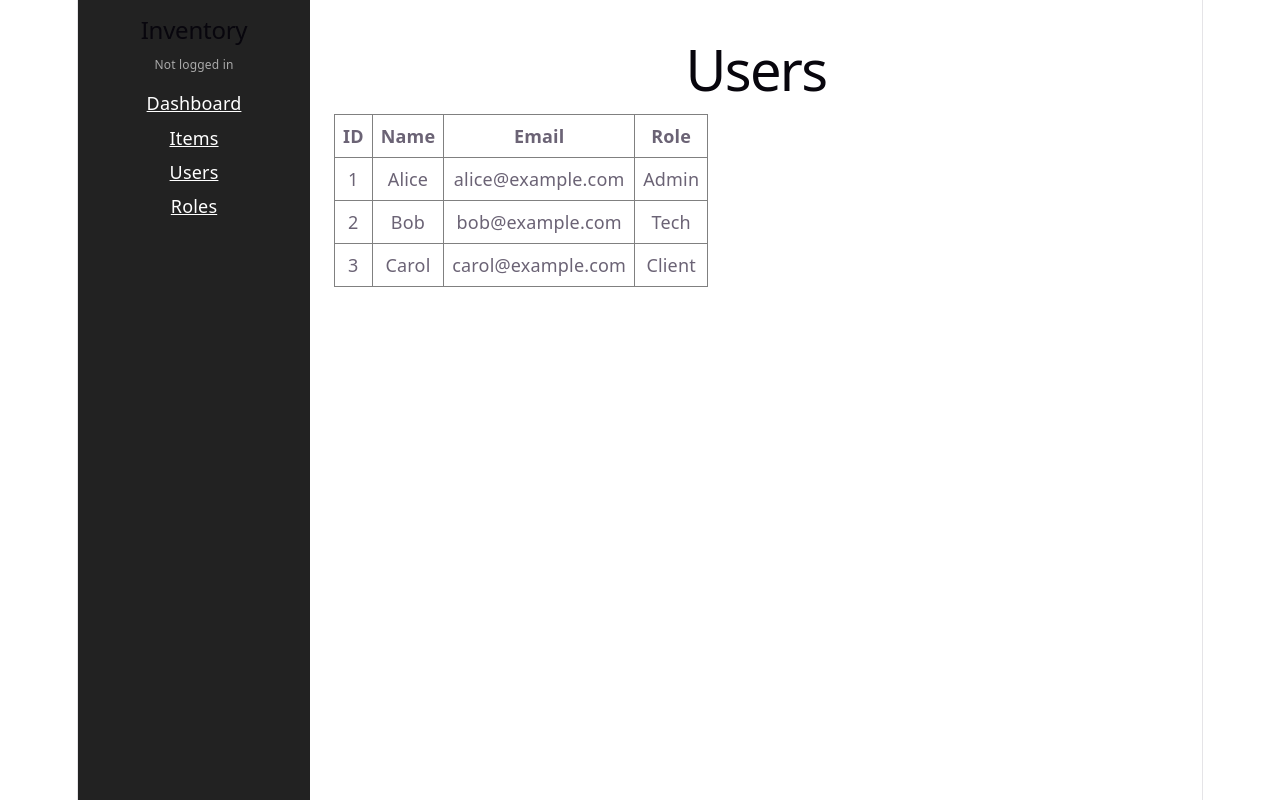
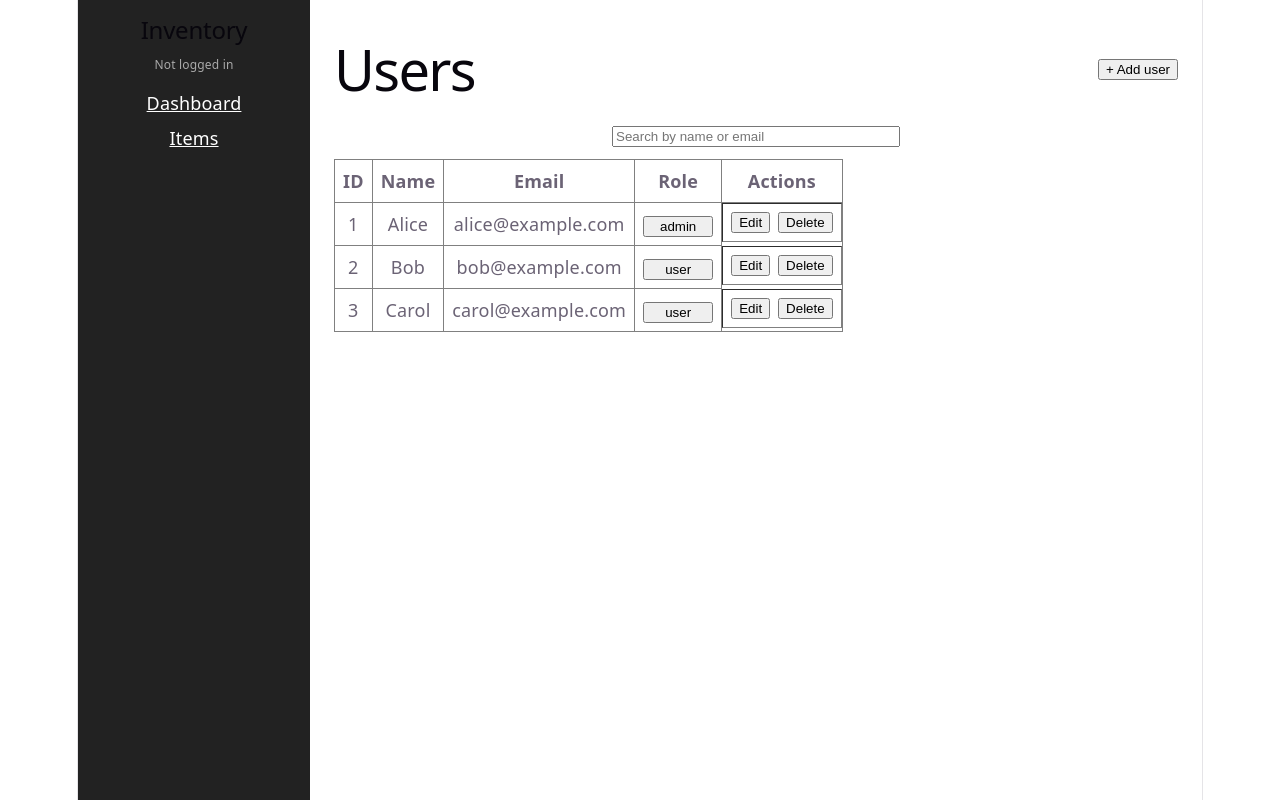
Before and after one commit to Riomnaga/inventory-fe, a React (Vite) app: page /users in a window 1280 px wide. Built offline with nearby package versions, Linux system fonts and the light colour scheme.

Commit message:
Remove roles page, hide admin links for users, users CRUD with search and role toggle

```diff
--- a/src/App.jsx
+++ b/src/App.jsx
@@ -4,7 +4,7 @@ import Login from './pages/Login'
 import Dashboard from './pages/Dashboard'
 import Items from './pages/Items'
 import Users from './pages/Users'
-import Roles from './pages/Roles'
+import MyProfile from './pages/MyProfile'
 
 function App() {
   return (
@@ -15,7 +15,7 @@ function App() {
           <Route index element={<Dashboard />} />
           <Route path="items" element={<Items />} />
           <Route path="users" element={<Users />} />
-          <Route path="roles" element={<Roles />} />
+          <Route path="profile" element={<MyProfile />} />
         </Route>
       </Routes>
     </BrowserRouter>
--- a/src/components/Layout.jsx
+++ b/src/components/Layout.jsx
@@ -21,8 +21,7 @@ export default function Layout() {
         <nav style={{ display: 'flex', flexDirection: 'column', gap: 8 }}>
           <Link to="/" style={{ color: '#fff' }}>Dashboard</Link>
           <Link to="/items" style={{ color: '#fff' }}>Items</Link>
-          <Link to="/users" style={{ color: '#fff' }}>Users</Link>
-          <Link to="/roles" style={{ color: '#fff' }}>Roles</Link>
+          {isAdmin && <Link to="/users" style={{ color: '#fff' }}>Users</Link>}
           {currentUser && <Link to="/profile" style={{ color: '#fff' }}>My Profile</Link>}
         </nav>
         {currentUser && (
--- /dev/null
+++ b/src/pages/MyProfile.jsx
@@ -0,0 +1,3 @@
+export default function MyProfile() {
+  return <h1>My Profile (coming soon)</h1>
+}
--- a/src/pages/Roles.jsx
+++ /dev/null
@@ -1,24 +0,0 @@
-const roles = [
-  { id: 1, name: 'Administrator', description: 'Full access to users, inventory, and requests' },
-  { id: 2, name: 'User', description: 'Can view profile, browse items, request loans/returns' },
-]
-
-export default function Roles() {
-  return (
-    <div>
-      <h1>Roles</h1>
-      <table border="1" cellPadding="8" style={{ borderCollapse: 'collapse' }}>
-        <thead>
-          <tr><th>ID</th><th>Name</th><th>Description</th></tr>
-        </thead>
-        <tbody>
-          {roles.map(r => (
-            <tr key={r.id}>
-              <td>{r.id}</td><td>{r.name}</td><td>{r.description}</td>
-            </tr>
-          ))}
-        </tbody>
-      </table>
-    </div>
-  )
-}
--- a/src/pages/Users.jsx
+++ b/src/pages/Users.jsx
@@ -1,21 +1,112 @@
-const mockUsers = [
-  { id: 1, name: 'Alice', email: 'alice@example.com', role: 'Admin' },
-  { id: 2, name: 'Bob', email: 'bob@example.com', role: 'Tech' },
-  { id: 3, name: 'Carol', email: 'carol@example.com', role: 'Client' },
+import { useState } from 'react'
+
+const initialUsers = [
+  { id: 1, name: 'Alice', email: 'alice@example.com', role: 'admin' },
+  { id: 2, name: 'Bob',   email: 'bob@example.com',   role: 'user' },
+  { id: 3, name: 'Carol', email: 'carol@example.com', role: 'user' },
 ]
 
+const emptyForm = { name: '', email: '', role: 'user' }
+
 export default function Users() {
+  const [users, setUsers] = useState(initialUsers)
+  const [search, setSearch] = useState('')
+  const [showForm, setShowForm] = useState(false)
+  const [form, setForm] = useState(emptyForm)
+  const [editingId, setEditingId] = useState(null)
+
+  const visibleUsers = users.filter(u =>
+    (u.name + u.email).toLowerCase().includes(search.toLowerCase())
+  )
+
+  function handleChange(e) {
+    setForm({ ...form, [e.target.name]: e.target.value })
+  }
+
+  function startAdd() {
+    setForm(emptyForm)
+    setEditingId(null)
+    setShowForm(true)
+  }
+
+  function startEdit(user) {
+    setForm({ name: user.name, email: user.email, role: user.role })
+    setEditingId(user.id)
+    setShowForm(true)
+  }
+
+  function handleSubmit(e) {
+    e.preventDefault()
+    if (!form.name.trim() || !form.email.trim()) return
+    if (editingId) {
+      setUsers(users.map(u => u.id === editingId ? { ...u, ...form } : u))
+    } else {
+      setUsers([...users, { id: Date.now(), ...form }])
+    }
+    setForm(emptyForm)
+    setEditingId(null)
+    setShowForm(false)
+  }
+
+  function handleDelete(id) {
+    setUsers(users.filter(u => u.id !== id))
+  }
+
+  function toggleRole(id) {
+    setUsers(users.map(u =>
+      u.id === id ? { ...u, role: u.role === 'admin' ? 'user' : 'admin' } : u
+    ))
+  }
+
   return (
     <div>
-      <h1>Users</h1>
+      <div style={{ display: 'flex', justifyContent: 'space-between', alignItems: 'center' }}>
+        <h1>Users</h1>
+        <button onClick={showForm ? () => setShowForm(false) : startAdd}>
+          {showForm ? 'Cancel' : '+ Add user'}
+        </button>
+      </div>
+
+      <input
+        placeholder="Search by name or email"
+        value={search}
+        onChange={e => setSearch(e.target.value)}
+        style={{ margin: '12px 0', width: 280 }}
+      />
+
+      {showForm && (
+        <form onSubmit={handleSubmit} style={{ margin: '12px 0', display: 'flex', gap: 8 }}>
+          <input name="name" placeholder="Name" value={form.name} onChange={handleChange} />
+          <input name="email" placeholder="Email" value={form.email} onChange={handleChange} />
+          <select name="role" value={form.role} onChange={handleChange}>
+            <option value="user">user</option>
+            <option value="admin">admin</option>
+          </select>
+          <button type="submit">{editingId ? 'Update' : 'Save'}</button>
+        </form>
+      )}
+
       <table border="1" cellPadding="8" style={{ borderCollapse: 'collapse' }}>
         <thead>
-          <tr><th>ID</th><th>Name</th><th>Email</th><th>Role</th></tr>
+          <tr>
+            <th>ID</th><th>Name</th><th>Email</th><th>Role</th><th>Actions</th>
+          </tr>
         </thead>
         <tbody>
-          {mockUsers.map(u => (
+          {visibleUsers.map(u => (
             <tr key={u.id}>
-              <td>{u.id}</td><td>{u.name}</td><td>{u.email}</td><td>{u.role}</td>
+              <td>{u.id}</td>
+              <td>{u.name}</td>
+              <td>{u.email}</td>
+              <td>
+                <button onClick={() => toggleRole(u.id)} style={{ minWidth: 70 }}>
+                  {u.role}
+                </button>
+              </td>
+              <td style={{ display: 'flex', gap: 8 }}>
+                <button onClick={() => startEdit(u)}>Edit</button>
+                <button onClick={() => handleDelete(u.id)}>Delete</button>
+              </td>
             </tr>
           ))}
         </tbody>
```
